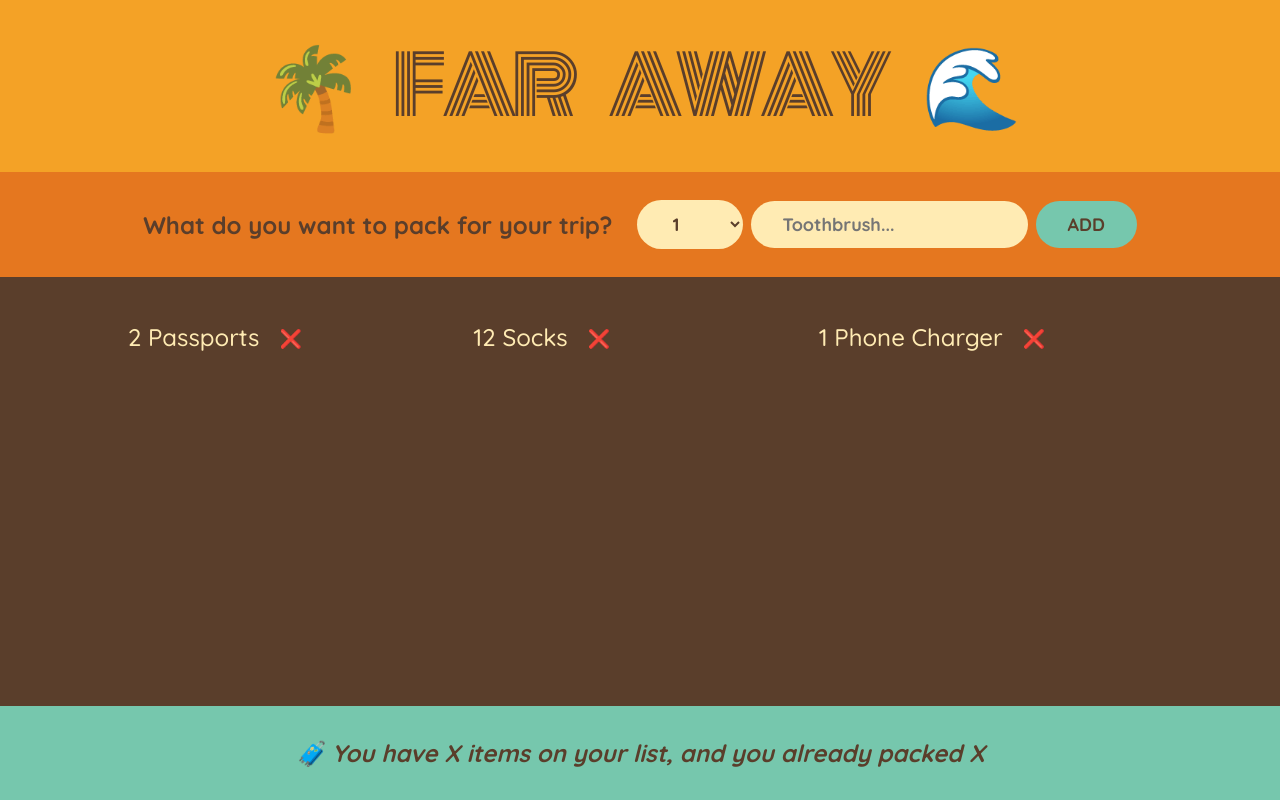
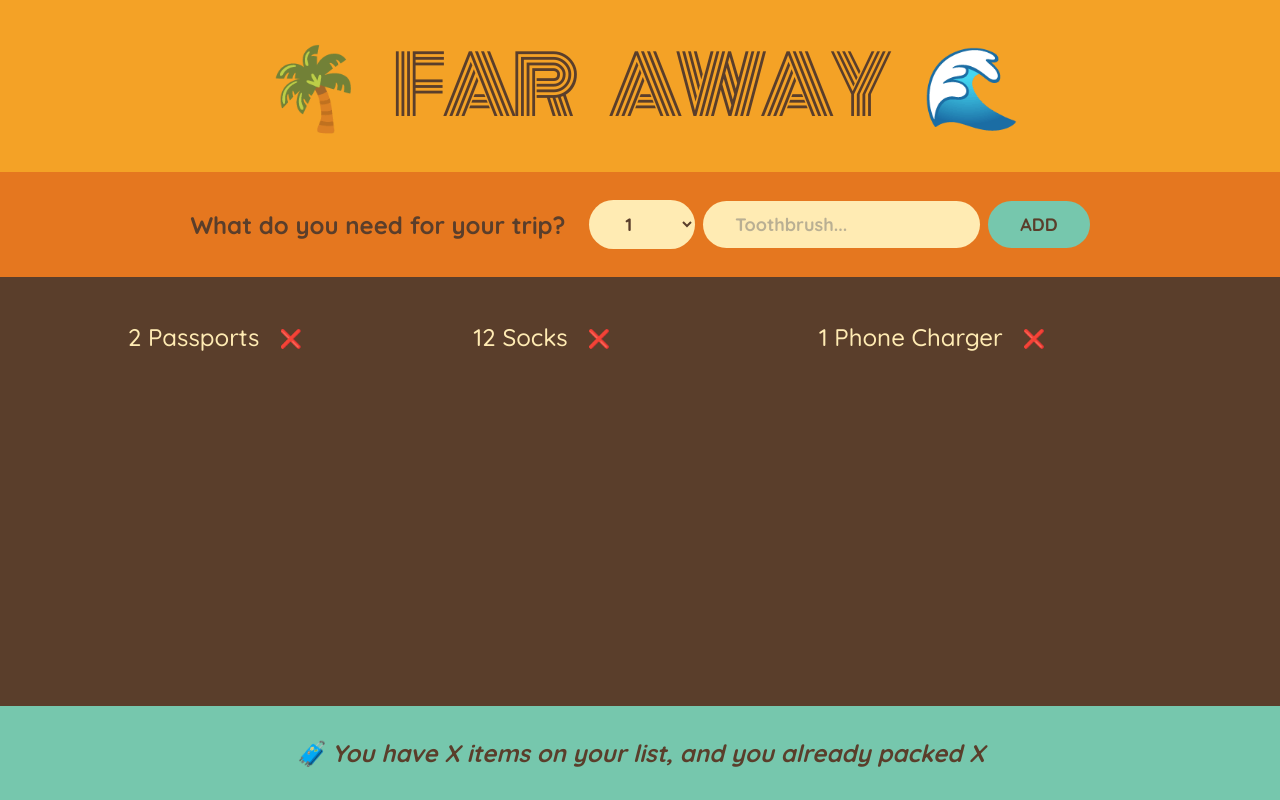
Before and after one commit to samocain93/trip-organizer, a React (Create React App) app: page / in a window 1280 px wide. Built offline with nearby package versions, Linux system fonts and the light colour scheme.

Commit message:
working on form submission

```diff
--- a/public/index.html
+++ b/public/index.html
@@ -24,7 +24,7 @@
       work correctly both with client-side routing and a non-root public URL.
       Learn how to configure a non-root public URL by running `npm run build`.
     -->
-    <title>React App</title>
+    <title>Far Away</title>
   </head>
   <body>
     <noscript>You need to enable JavaScript to run this app.</noscript>
--- a/src/App.js
+++ b/src/App.js
@@ -1,3 +1,5 @@
+import { useState } from 'react';
+
 const initialItems = [
   { id: 1, description: 'Passports', quantity: 2, packed: false },
   { id: 2, description: 'Socks', quantity: 12, packed: false },
@@ -20,9 +22,16 @@ function Logo() {
 }
 
 function Form() {
+  const [description, setDescription] = useState("")
+
+  function handleSubmit(e) {
+    e.preventDefault();
+    // console.log(e)
+  }
+
   return (
-    <form className='add-form'>
-      <h3>What do you want to pack for your trip?</h3>
+    <form className='add-form' onSubmit={handleSubmit}>
+      <h3>What do you need for your trip?</h3>
       <select>
         {Array.from({ length: 20 }, (_, i) => i + 1).map((num) => (
           <option value={num} key={num}>
@@ -30,11 +39,15 @@ function Form() {
           </option>
         ))}
       </select>
-      <input type="text" placeholder="Toothbrush..." />
-      <button>Add</button>
+      <input type='text' placeholder='Toothbrush...' value={description} onChange={(e) => {
+        console.log(e.target.value)
+        setDescription(e.target.value)}
+       } />
+      <button type='submit'>Add</button>
     </form>
   );
 }
+
 
 function PackingList() {
   return (
--- a/src/index.css
+++ b/src/index.css
@@ -5,7 +5,7 @@ const initialItems = [
 ];
 */
 
-@import url("https://fonts.googleapis.com/css2?family=Monoton&family=Quicksand:wght@500;700&display=swap");
+@import url('https://fonts.googleapis.com/css2?family=Monoton&family=Quicksand:wght@500;700&display=swap');
 
 * {
   margin: 0;
@@ -21,7 +21,7 @@ body {
   font-size: 2.4rem;
   font-family: sans-serif;
   color: #5a3e2b;
-  font-family: "Quicksand";
+  font-family: 'Quicksand';
   font-weight: 500;
 }
 
@@ -35,7 +35,7 @@ body {
 h1 {
   text-align: center;
   background-color: #f4a226;
-  font-family: "Monoton";
+  font-family: 'Monoton';
   font-size: 8rem;
   text-transform: uppercase;
   font-weight: 400;
@@ -70,6 +70,10 @@ input {
   font-weight: 700;
   font-size: 1.8rem;
   cursor: pointer;
+}
+
+::placeholder {
+  opacity: 0.5;
 }
 
 .add-form button {
@@ -116,7 +120,7 @@ input {
   gap: 1.2rem;
 }
 
-input[type="checkbox"] {
+input[type='checkbox'] {
   height: 2rem;
   width: 2rem;
   accent-color: #e5771f;
```
